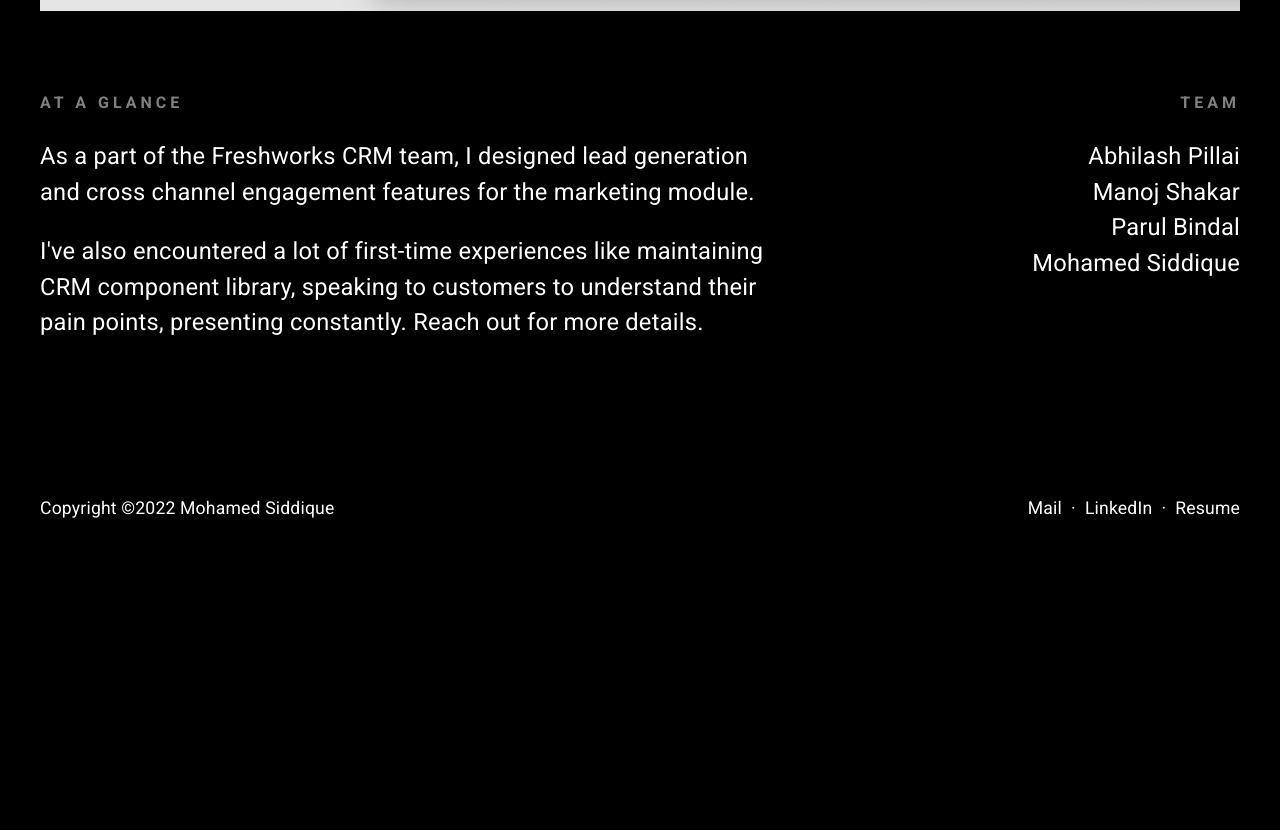
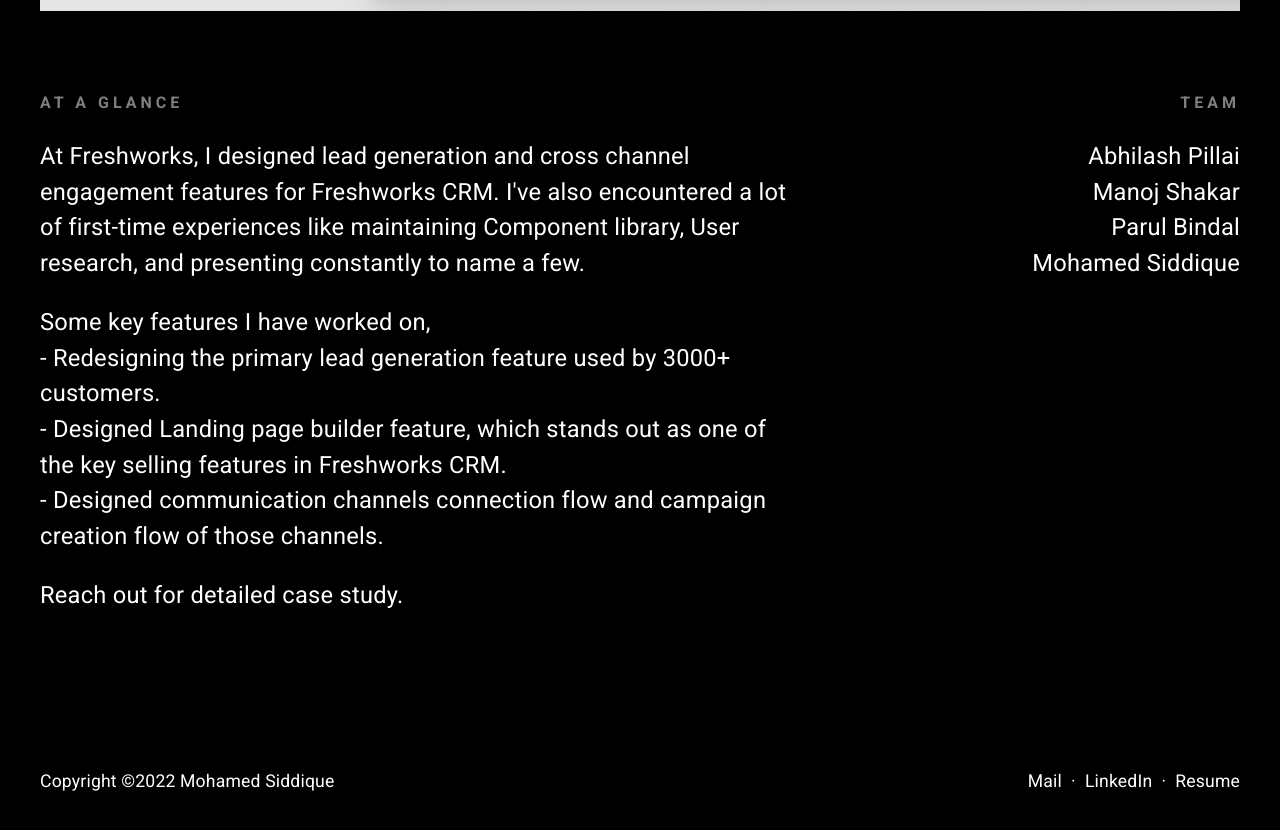
Before and after one commit to siddique26/2022, a plain HTML site: page freshworks.html in a window 1280 px wide. Shown: the part 1080-1910 px from the top of the page. Before the commit the page ends 1665 px from the top, so only its background shows below. Drawn offline with Linux system fonts and the light colour scheme.

Commit message:
Content updated

```diff
--- a/freshworks.html
+++ b/freshworks.html
@@ -26,7 +26,8 @@
             <r-grid columns="8" columns-m="8" columns-s="4">
                 <r-cell span="1-8" span-m="1-8" span-s="1-4">
                     <div class="header-wrapper">
-                        <h3><a href="https://www.freshworks.com" target="_blank" class="link">Freshworks</a> (2019 - present)</h3>
+                        <h3><a href="https://www.freshworks.com" target="_blank" class="link">Freshworks</a> (2019 -
+                            present)</h3>
                     </div>
                 </r-cell>
                 <r-cell span="1-8" span-m="1-8" span-s="1-4">
@@ -36,12 +37,20 @@
                     <r-grid columns="8" columns-m="8" columns-s="4" class="content">
                         <r-cell span="1-5" span-m="1-8" span-s="1-4">
                             <h6>AT A GLANCE</h6>
-                            <h5>As a part of the Freshworks CRM team, I designed lead generation and cross channel
-                                engagement features for the marketing module.
+                            <h5>At Freshworks, I designed lead generation and cross channel
+                                engagement features for Freshworks CRM. I've also encountered a lot of first-time
+                                experiences like maintaining Component library, User research, and presenting constantly
+                                to name a few.
                             </h5>
-                            <h5>I've also encountered a lot of first-time experiences like maintaining CRM component
-                                library, speaking to customers to understand their pain points, presenting constantly.
-                                Reach out for more details.</h5>
+                            <h5>
+                                Some key features I have worked on, <br>
+                                - Redesigning the primary lead generation feature used by 3000+ customers. <br>
+                                - Designed Landing page builder feature, which stands out as one of the key selling features in Freshworks CRM. <br>
+                                - Designed communication channels connection flow and campaign creation flow of those channels.
+                            </h5>
+                            <h5>
+                                Reach out for detailed case study.
+                            </h5>
                         </r-cell>
                         <r-cell span="6-8" span-m="1-8" span-s="1-4" class="team">
                             <h6>TEAM</h6>
```
Also changed, not shown: 1 other file.
